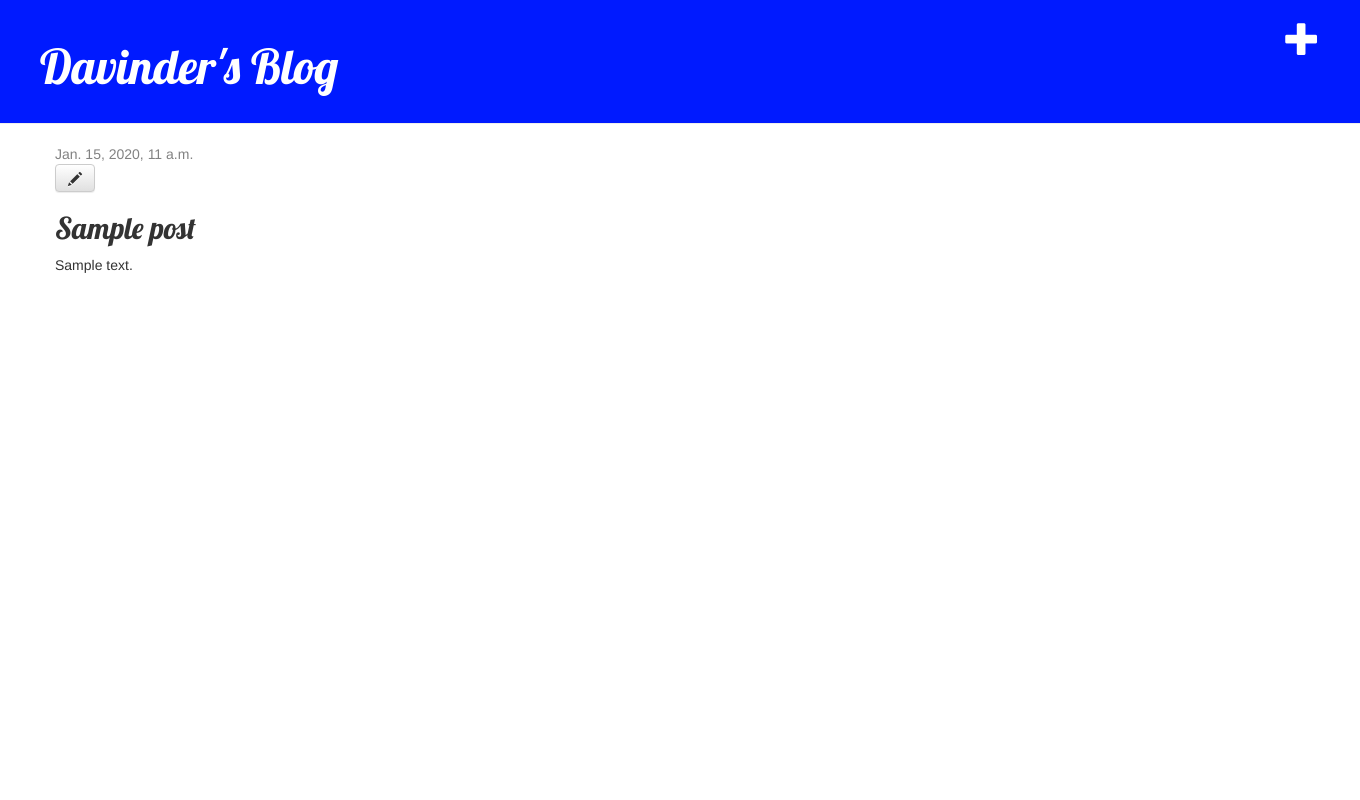
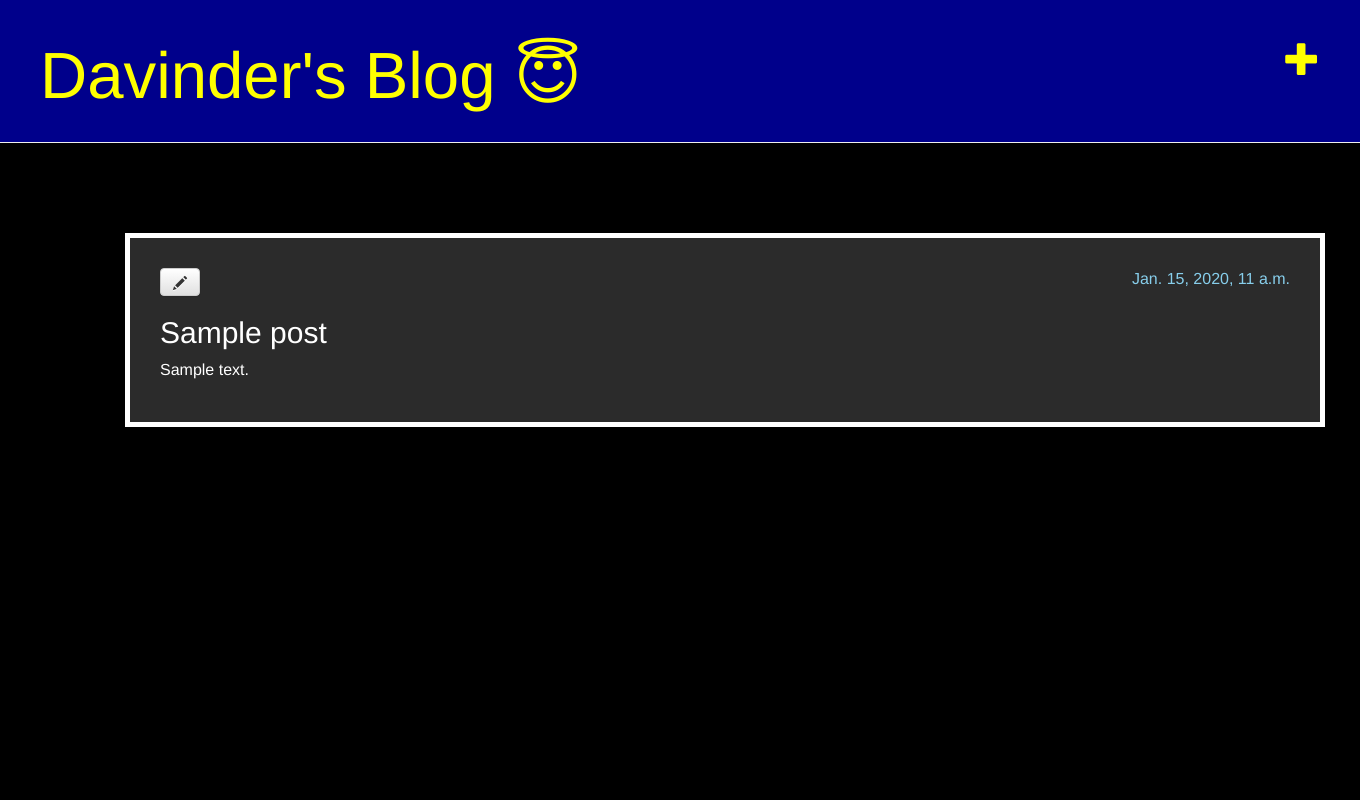
Before and after one commit to dsbansel/my-first-blog, a Django app: page /post/1/ in a window 1360 px wide. Run offline with Django 3.2, Linux system fonts and the light colour scheme; a user stored in the database is signed in; tables that the repository leaves empty hold one stand-in row (values such as "Sample post"); some libraries are stand-ins or nearby versions.

Commit message:
customised CSS

```diff
--- a/blog/static/css/blog.css
+++ b/blog/static/css/blog.css
@@ -1,26 +1,32 @@
+body {
+    background-color: black;
+}
 
 .page-header {
-    background-color: #001aff;
+    background-color: darkblue;
     margin-top: 0;
     padding: 20px 20px 20px 40px;
 }
 
 .page-header h1, .page-header h1 a, .page-header h1 a:visited, .page-header h1 a:active {
-    color: #ffffff;
-    font-size: 36pt;
+    color: yellow;
+    font-size: 49pt;
     text-decoration: none;
 }
 
 .content {
     margin-left: 40px;
+    color: white;
+    font-size: 12pt;
 }
 
 h1, h2, h3, h4 {
-    font-family: 'Lobster', cursive;
+    font-family: "HelveticaNeue-Light", "Helvetica Neue Light", "Helvetica Neue", Helvetica, Arial, "Lucida Grande", sans-serif;
 }
 
 .date {
-    color: #828282;
+    color: skyblue;
+    float: right;
 }
 
 .save {
@@ -29,19 +35,26 @@ h1, h2, h3, h4 {
 
 .post-form textarea, .post-form input {
     width: 100%;
+    background-color: rgb(43, 43, 43);
 }
 
 .top-menu, .top-menu:hover, .top-menu:visited {
-    color: #ffffff;
+    color: yellow;
     float: right;
     font-size: 26pt;
     margin-right: 20px;
+    margin-top: 20px;
 }
 
 .post {
-    margin-bottom: 70px;
+    background-color: rgb(43, 43, 43);
+    width: 1200px;
+    border: 5px solid white;
+    padding: 30px;
+    margin: 70px;
 }
 
 .post h2 a, .post h2 a:visited {
-    color: #000000;
+    color: yellow;
+    font-size: 32pt;
 }
--- a/blog/templates/blog/base.html
+++ b/blog/templates/blog/base.html
@@ -12,7 +12,7 @@
             {% if user.is_authenticated %}
                 <a href="{% url 'post_new' %}" class="top-menu"><span class="glyphicon glyphicon-plus"></span></a>
             {% endif %}
-            <h1><a href="/">Davinder's Blog</a></h1>
+            <h1><a href="/">Davinder's Blog &#128519;</a></h1>
         </div>
         <div class="content container">
             <div class="row">
```
